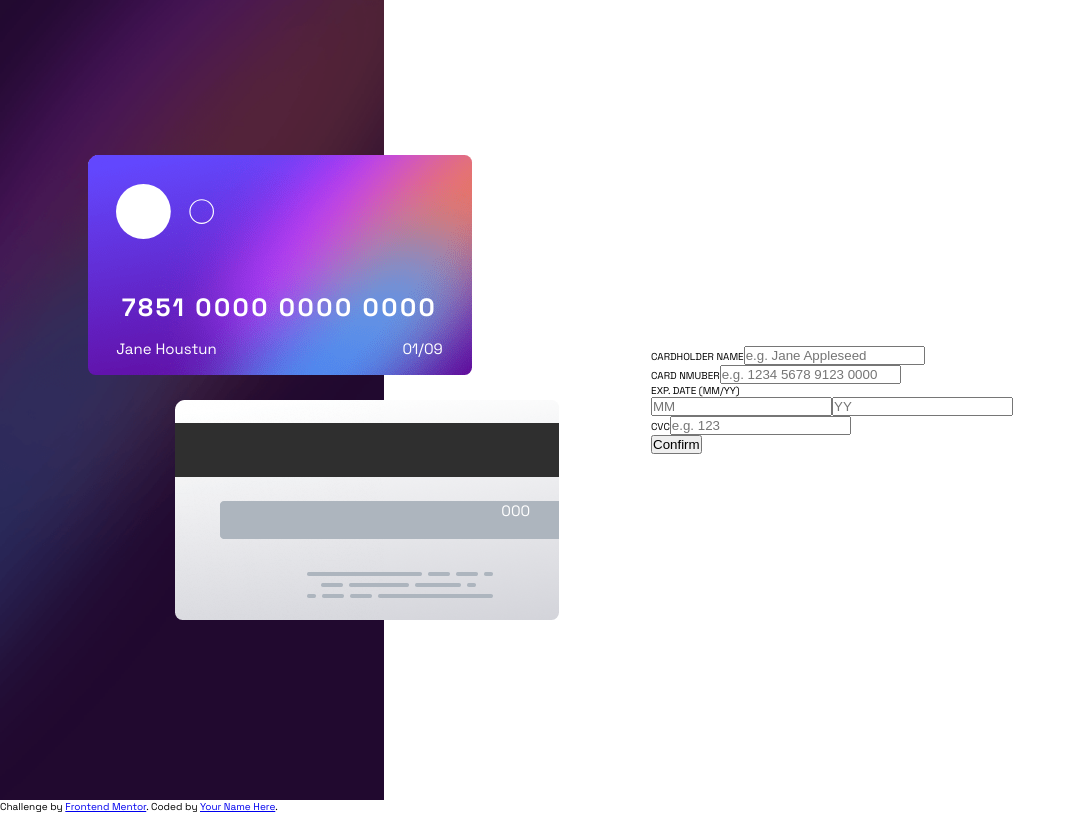
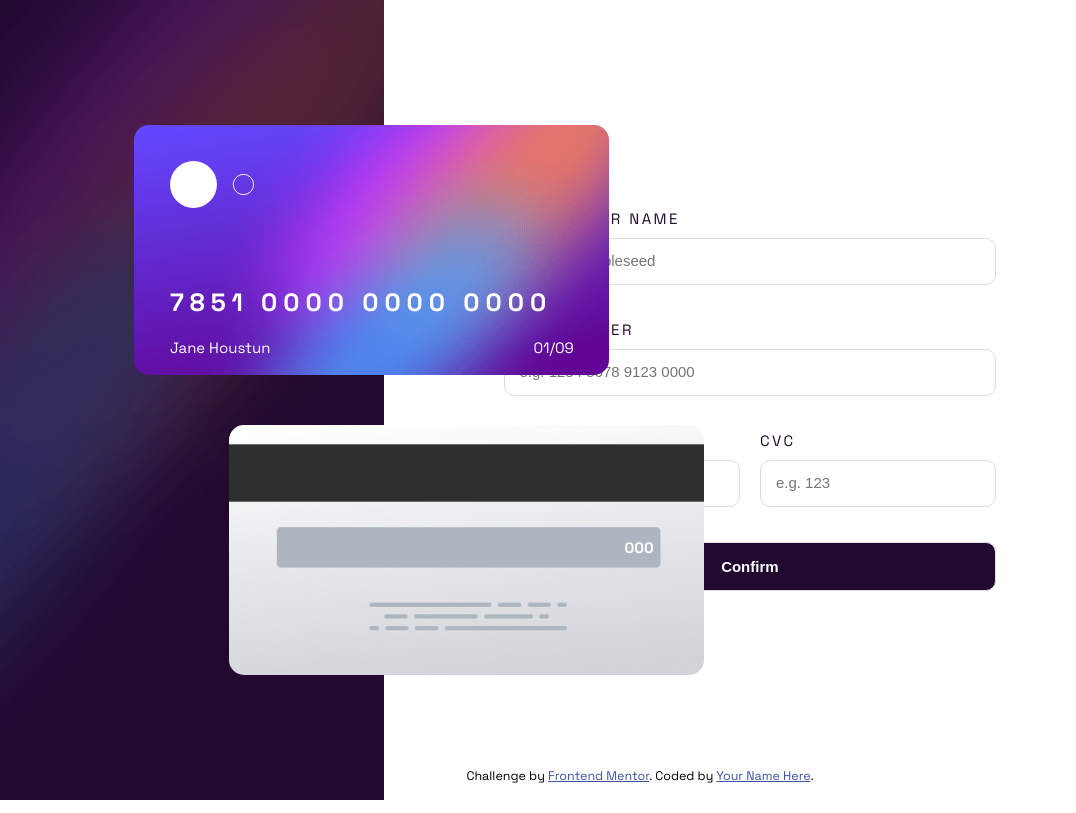
Before and after one commit to oschwill/interactive-cards, a React (Vite) app: page / in a window 1280 px wide. Shown: the whole page, without its empty margins (0-1076 px from the left). Built offline with nearby package versions, Linux system fonts and the light colour scheme.

Commit message:
Desktop Design

```diff
--- a/src/App.css
+++ b/src/App.css
@@ -11,6 +11,10 @@
 
 :root {
   --font-color-primary: hsl(0, 0%, 100%);
+  --font-color-secondary: hsl(278, 68%, 11%);
+  --border-color-primary: hsl(270, 3%, 87%);
+  --hover-color: hsl(278, 94%, 30%);
+  --error-color: hsl(0, 100%, 66%);
 }
 
 html {
@@ -18,7 +22,18 @@ html {
   font-family: SpaceGrotesk, Arial, Helvetica, sans-serif;
 }
 
-p {
-  color: var(--font-color-primary);
+p,
+label,
+::placeholder {
   font-size: 1.5rem;
 }
+
+label {
+  color: var(--font-color-secondary);
+  letter-spacing: 2.5px;
+}
+
+p,
+h2 {
+  color: var(--font-color-primary);
+}
--- a/src/components/footer/Footer.css
+++ b/src/components/footer/Footer.css
@@ -1,6 +1,10 @@
 .attribution {
-  font-size: 11px;
+  font-size: 1.25rem;
   text-align: center;
+  left: 50%;
+  transform: translate(-50%, -50%);
+  position: fixed;
+  bottom: 1%;
 }
 
 .attribution a {
--- a/src/components/footer/Footer.jsx
+++ b/src/components/footer/Footer.jsx
@@ -1,3 +1,6 @@
+/* CSS  */
+import './Footer.css';
+
 const Footer = () => {
   return (
     <footer>
--- a/src/components/main/InputForm.css
+++ b/src/components/main/InputForm.css
@@ -4,3 +4,75 @@
   justify-content: center;
   align-items: center;
 }
+
+.input .form {
+  display: flex;
+  flex-direction: column;
+  gap: 35px;
+}
+
+.input .form .cardholder,
+.input .form .card-number {
+  display: flex;
+  flex-direction: column;
+  gap: 10px;
+}
+
+input {
+  padding: 15px;
+  border: 1px solid var(--border-color-primary);
+  border-radius: 10px;
+  width: 75%;
+}
+
+.input .form .date-cvc {
+  display: flex;
+  gap: 20px;
+  width: 75%;
+}
+
+.input .form .date-cvc .date {
+  display: flex;
+  flex-direction: column;
+  width: 50%;
+}
+
+.input .form .date-cvc .date .date-input {
+  display: flex;
+  gap: 10px;
+}
+
+.input .form .date-cvc .cvc {
+  display: flex;
+  flex-direction: column;
+  width: 50%;
+}
+
+.input .form .date-cvc .cvc input {
+  width: 100%;
+}
+
+.input .form .date-cvc label {
+  margin-bottom: 10px;
+}
+
+.input .form input[type='submit'] {
+  color: var(--font-color-primary);
+  background-color: var(--font-color-secondary);
+  font-size: 1.5rem;
+  font-weight: 800;
+  cursor: pointer;
+}
+
+.input .form input:hover,
+.input .form input:focus-visible {
+  outline: 1px solid var(--hover-color);
+}
+
+.error-border {
+  border: 1px solid var(--error-color);
+}
+
+.error-font {
+  color: var(--error-color);
+}
--- a/src/components/main/Output.css
+++ b/src/components/main/Output.css
@@ -6,24 +6,43 @@
   display: flex;
   align-items: center;
   justify-content: center;
+  position: relative;
 }
 
 .output .images {
+  position: absolute;
   display: flex;
   flex-direction: column;
-  justify-content: center;
-  align-items: center;
-  width: 100%;
-  overflow: visible;
+  gap: 50px;
+  left: 35%;
 }
 
 .output .images .front-card {
   background: url('../../assets/images/bg-card-front.png') no-repeat;
-  margin-left: 175px;
 }
 
-.output .images .front-card > h2 {
-  padding-top: 15%;
+.output .images .back-card {
+  background: url('../../assets/images/bg-card-back.png') no-repeat;
+  margin-left: 20%;
+}
+
+.output .images .card-back {
+  padding: 7.5%;
+  background-size: cover;
+  background-position: center;
+  width: 475px;
+  height: 250px;
+  border-radius: 15px;
+}
+
+.output .images .front-card img {
+  margin-bottom: 75px;
+}
+
+.output .images .front-card h2 {
+  font-size: 2.5rem;
+  letter-spacing: 6px;
+  margin-bottom: 20px;
 }
 
 .output .images .front-card .name-date {
@@ -31,39 +50,13 @@
   justify-content: space-between;
 }
 
-.output .images .front-card .name-date > p {
-  padding-top: 5%;
-}
-
-.output .images .front-card img {
-  width: 30%;
-}
-
-.output .images .front-card h2 {
-  text-align: center;
-  font-size: 2.5rem;
-  letter-spacing: 2.5px;
-  color: var(--font-color-primary);
-}
-
 .output .images .back-card {
-  background: url('../../assets/images/bg-card-back.png') no-repeat;
-  margin-left: 350px;
   display: flex;
+  align-items: center;
   justify-content: flex-end;
-  align-items: center;
 }
 
 .output .images .back-card p {
-  /* font-size: ; */
+  font-weight: 800;
+  padding: 0 15px 5px 0;
 }
-
-.card-back {
-  background-size: cover;
-  background-position: center;
-  width: 100%;
-  height: 220px;
-  margin-bottom: 25px;
-  border-radius: 7.5px;
-  padding: 7.5%;
-}
```
